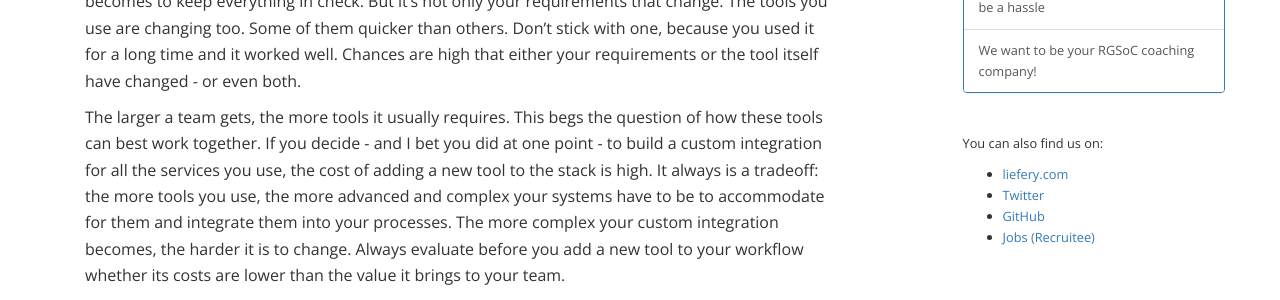
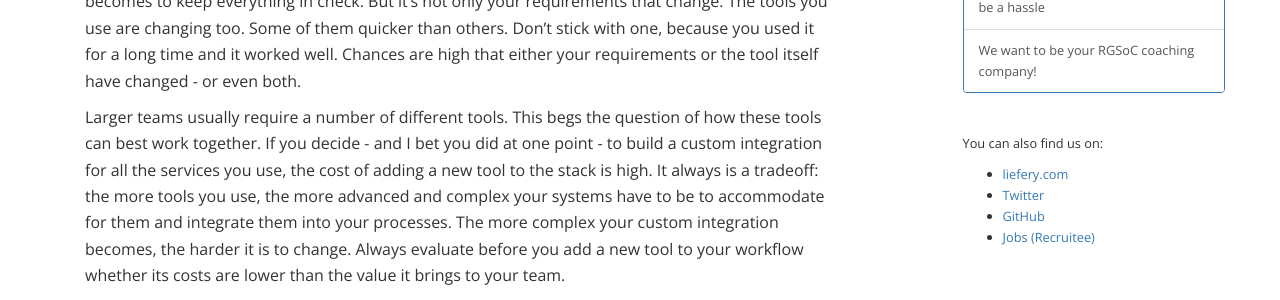
Before and after one commit to liefery-it-legacy/blog, a Jekyll site: the page built from _posts/2018-07-12-ticket-management-doesnt-need-to-be-a-hassle.md, in a window 1280 px wide and 900 px high, scrolled down 536 px. Shown: the part 154-454 px from the top of the window. Built offline with Jekyll 4.4.1, drawn with Linux system fonts in a browser that asks for light colours; nearby versions of some CDN libraries; comment, search, counter and statistics services are not loaded.

Commit message:
restrucutre the xxx, the yyy sentence

```diff
--- a/_posts/2018-07-12-ticket-management-doesnt-need-to-be-a-hassle.md
+++ b/_posts/2018-07-12-ticket-management-doesnt-need-to-be-a-hassle.md
@@ -10,7 +10,7 @@ Teams grow, businesses grow. In great companies, individuals grow - and along wi
 
 When teams grow, proven systems quickly become a hurdle. The bigger a team gets, the harder it becomes to keep everything in check. But it's not only your requirements that change. The tools you use are changing too. Some of them quicker than others. Don't stick with one, because you used it for a long time and it worked well. Chances are high that either your requirements or the tool itself have changed - or even both.
 
-The larger a team gets, the more tools it usually requires. This begs the question of how these tools can best work together. If you decide - and I bet you did at one point - to build a custom integration for all the services you use, the cost of adding a new tool to the stack is high. It always is a tradeoff: the more tools you use, the more advanced and complex your systems have to be to accommodate for them and integrate them into your processes. The more complex your custom integration becomes, the harder it is to change. Always evaluate before you add a new tool to your workflow whether its costs are lower than the value it brings to your team.
+Larger teams usually require a number of different tools. This begs the question of how these tools can best work together. If you decide - and I bet you did at one point - to build a custom integration for all the services you use, the cost of adding a new tool to the stack is high. It always is a tradeoff: the more tools you use, the more advanced and complex your systems have to be to accommodate for them and integrate them into your processes. The more complex your custom integration becomes, the harder it is to change. Always evaluate before you add a new tool to your workflow whether its costs are lower than the value it brings to your team.
 
 There are some more principles to consider when creating or changing workflows. I don't intend to discourage, but the decisions you have to make won't get any simpler.
 
```
